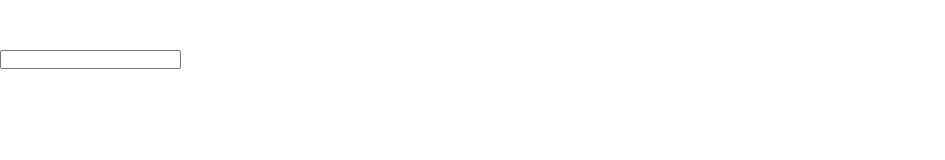
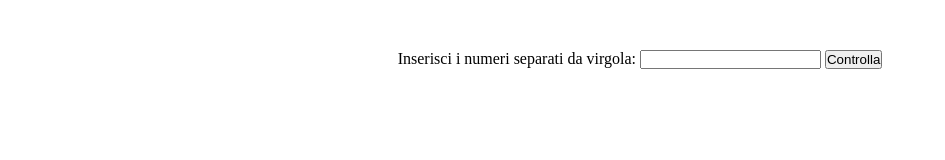
Before and after one commit to FilippoDibe/js-simon, a plain HTML site: page index.html in a window 1280 px wide. Shown: the whole page, without its empty margins (0-945 px from the left). Drawn offline with Linux system fonts and the light colour scheme.

Commit message:
add function prendiInput

```diff
--- a/index.html
+++ b/index.html
@@ -8,7 +8,12 @@
 </head>
 <body>
     <div id="numeri-casuali"></div>
-    <input type="text">
+    <div class="chek">
+        <label for="input-numeri">Inserisci i numeri separati da virgola:</label>
+        <input type="text" id="input-numeri">
+        <button onclick="controllaNumeri()">Controlla</button>
+    </div>
+
     <script src="script.js"></script>
 </body>
 </html>
--- a/script.js
+++ b/script.js
@@ -43,3 +43,12 @@ setTimeout(function(){
     document.getElementById("numeri-casuali").textContent= "";
 
 },3000);
+
+// prende i numeri inseriti dall'utente e ci genera un array
+function prendiInput(){
+    const input = document.getElementById("input-numeri").value;
+    const numeriInseriti = input.split(',').map(numero => parseInt(numero.trim(), 10));
+
+    const risultato = controllo(numeriGenerati, numeriInseriti);
+    alert(risultato);
+}
--- a/style.css
+++ b/style.css
@@ -7,3 +7,7 @@
     text-align: center;
     margin-top:50px;
 }
+.chek{
+    text-align: center;
+    margin-top: 50px;
+}
```
